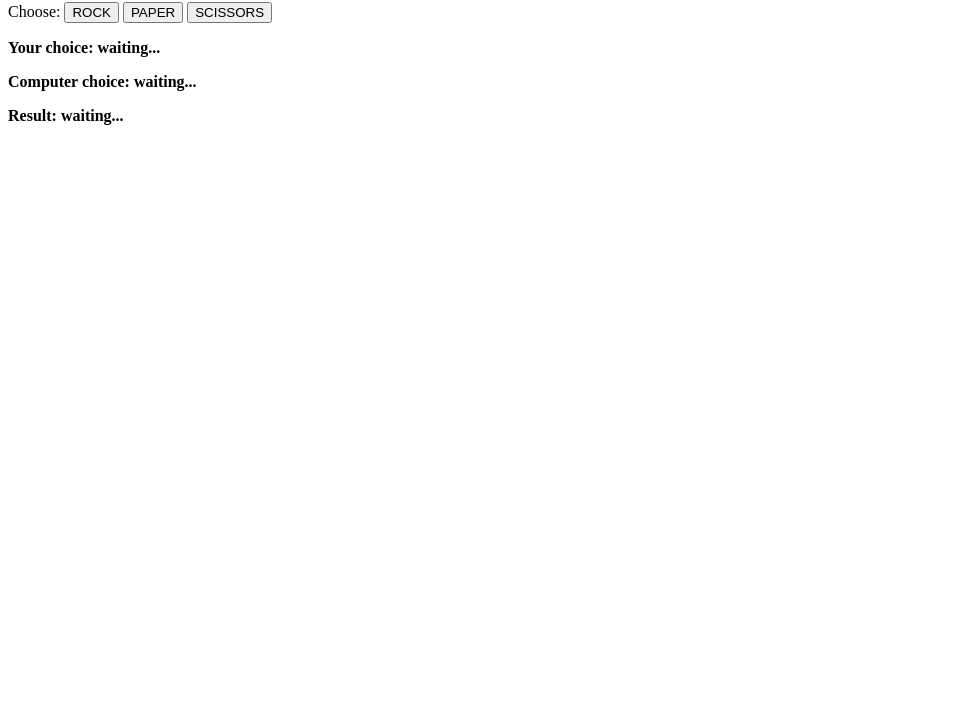
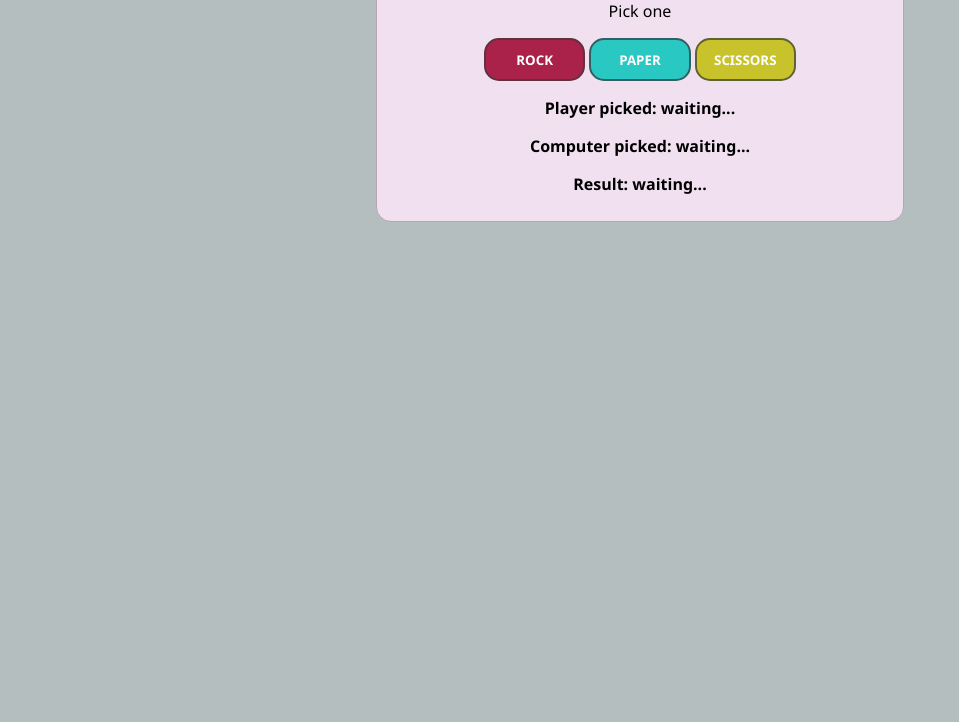
Before and after one commit to anri-kot/javascript-practice, a plain HTML site: page rps-game/index.html in a window 1280 px wide. Shown: the part 78-800 px from the top of the page, without its empty margins (0-959 px from the left). Drawn offline with Linux system fonts and the light colour scheme.

Commit message:
rps game styling

```diff
--- a/rps-game/index.html
+++ b/rps-game/index.html
@@ -4,20 +4,25 @@
     <meta charset="UTF-8">
     <meta name="viewport" content="width=device-width, initial-scale=1.0">
     <title>RPS Game</title>
+    <link rel="stylesheet" href="style.css">
 </head>
 <body>
+    <div id="main-container">
         <h1>Rock Paper and Scissors</h1>
         <p>
-        Choose:
-        <button onclick="computeChoice(0)">ROCK</button>
-        <button onclick="computeChoice(1)">PAPER</button>
-        <button onclick="computeChoice(2)">SCISSORS</button>
+            Pick one
         </p>
+
+        <button onclick="computeChoice(0)" id="rock">ROCK</button>
+        <button onclick="computeChoice(1)" id="paper">PAPER</button>
+        <button onclick="computeChoice(2)" id="scissors">SCISSORS</button>
+
         <strong>
-        <p>Your choice: <span id="user-choice">waiting...</span></p>
-        <p>Computer choice: <span id="cpu-choice">waiting...</span></p>
+            <p>Player picked: <span id="user-choice">waiting...</span></p>
+            <p>Computer picked: <span id="cpu-choice">waiting...</span></p>
             <p>Result: <span id="result">waiting...</span></p>
         </strong>
+    </div>
 
     <script src="app.js"></script>
 </body>
--- /dev/null
+++ b/rps-game/style.css
@@ -0,0 +1,60 @@
+* {
+    font-family: 'Segoe UI', Tahoma, Geneva, Verdana, sans-serif;
+}
+
+body {
+    background-color: rgb(180, 190, 190);
+}
+
+#main-container {
+    background-color: rgb(241, 224, 240);
+    margin: auto;
+    border-radius: 15px;
+    border: 0.1em solid rgb(186, 163, 186);
+    text-align: center;
+    padding: 10px;
+    width: 40%;
+    height: 40%;
+}
+
+#main-container h1 {
+    color: rgb(129, 65, 129);
+    margin: 0;
+}
+
+#main-container button {
+    cursor: pointer;
+    color: white;
+    font-weight: bold;
+    padding: 0.8em;
+    width: 20%;
+    border: 0.17em solid;
+    border-radius: 15px;
+}
+
+#main-container #rock {
+    background-color: rgb(170, 33, 74);
+    border-color: rgb(98, 49, 63);
+}
+
+#main-container #rock:hover {
+    background-color: rgb(221, 29, 87);
+}
+
+#main-container #paper {
+    background-color: rgb(42, 200, 195);
+    border-color: rgb(49, 95, 98);
+}
+
+#main-container #paper:hover {
+    background-color: rgb(39, 226, 219);
+}
+
+#main-container #scissors {
+    background-color: rgb(200, 195, 42);
+    border-color: rgb(96, 98, 49);
+}
+
+#main-container #scissors:hover {
+    background-color: rgb(219, 214, 57);
+}
```
Lines whose indentation alone changed are shown as unchanged.
